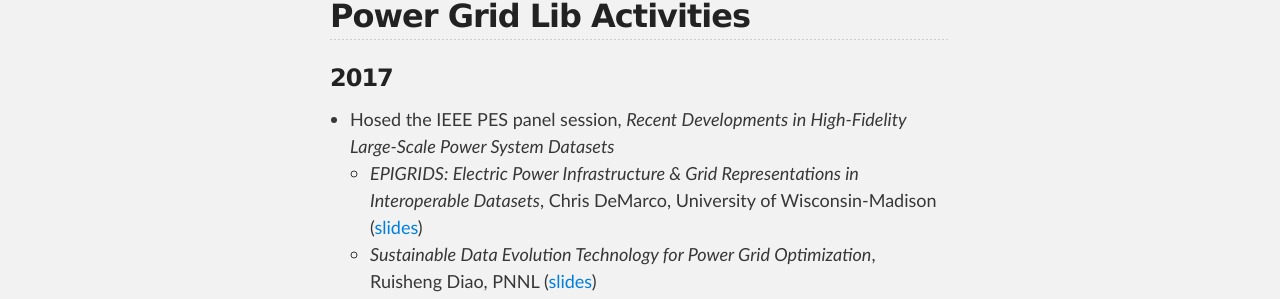
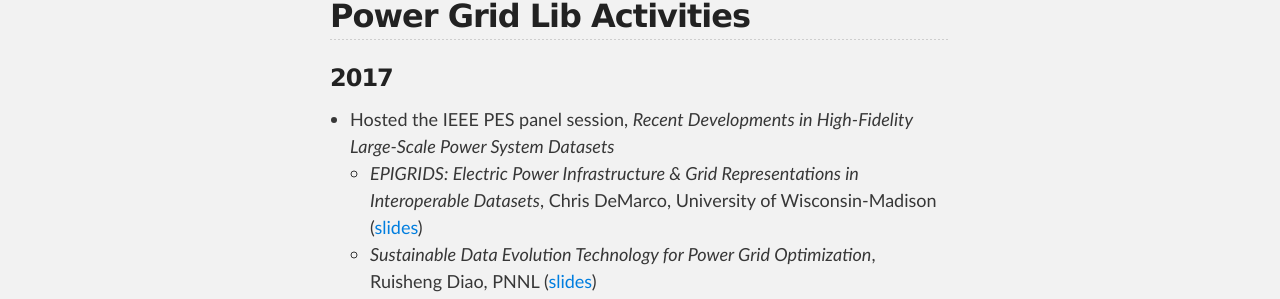
Before and after one commit to power-grid-lib/power-grid-lib.github.io, a Jekyll site: the page built from activities.md, in a window 1280 px wide. Shown: the part 268-567 px from the top of the page. Built offline with Jekyll 4.4.1, drawn with Linux system fonts in a browser that asks for light colours; nearby versions of some CDN libraries; our own code applies the rules of GitHub Pages for plain Markdown files.

Commit message:
fixing typo in activities

```diff
--- a/activities.md
+++ b/activities.md
@@ -6,7 +6,7 @@ layout: default
 
 ### 2017
 
-- Hosed the IEEE PES panel session, _Recent Developments in High-Fidelity Large-Scale Power System Datasets_
+- Hosted the IEEE PES panel session, _Recent Developments in High-Fidelity Large-Scale Power System Datasets_
   - _EPIGRIDS: Electric Power Infrastructure & Grid Representations in Interoperable Datasets_, Chris DeMarco, University of Wisconsin-Madison ([slides](media/pesgm_17_demarco.pdf))
   - _Sustainable Data Evolution Technology for Power Grid Optimization_, Ruisheng Diao, PNNL ([slides](media/pesgm_17_diao.pdf))
   - _Synthetic Data for Power Grid R&D_, Adam Birchfield, Texas A&M University ([slides](media/pesgm_17_birchfield.pdf))
```
